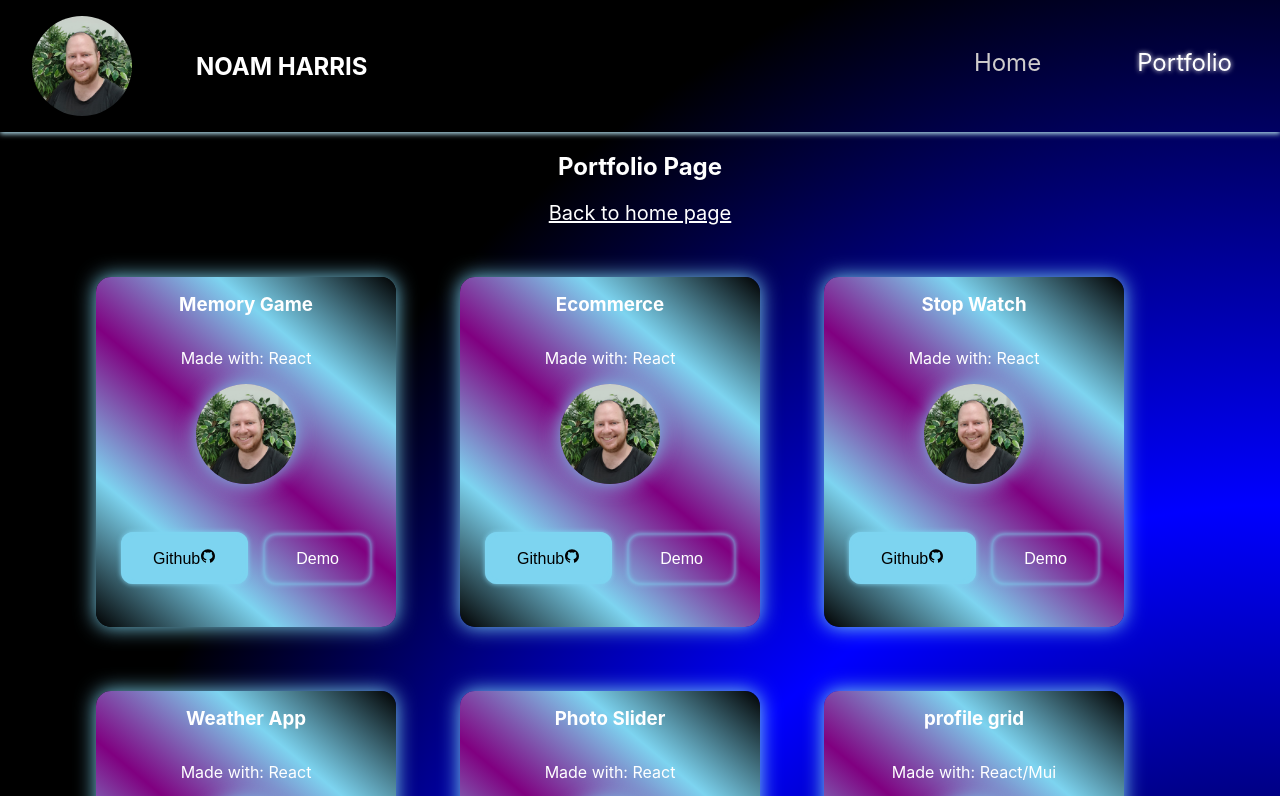
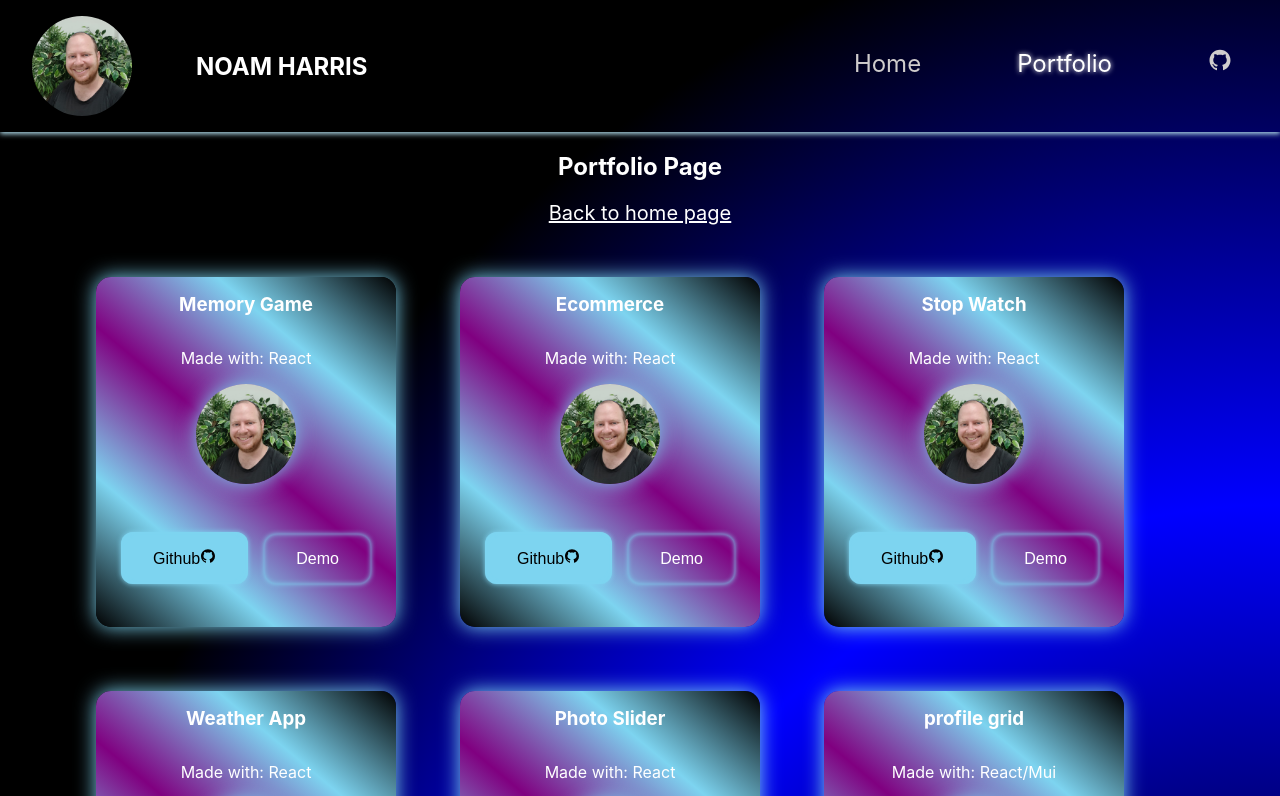
Before and after one commit to Noam597/resume, a React (Create React App) app: page /resume/portfolio in a window 1280 px wide. Shown: the top 796 px of the page. Built offline with nearby package versions, Linux system fonts and the light colour scheme.

Commit message:
resume commited

```diff
--- a/src/components/firstPage/footer/Footer.js
+++ b/src/components/firstPage/footer/Footer.js
@@ -2,6 +2,7 @@
 import styles from './footer.module.css';
 import {AiFillLinkedin,AiFillGithub} from 'react-icons/ai';
 import {FaFileDownload} from 'react-icons/fa';
+import CV from '../../../files/Noam_Harris_CV.pdf'
 
 const Footer = () => {
   return (
@@ -11,7 +12,7 @@ const Footer = () => {
           <div className={styles.list}>
           <span><a href="https://linkedin.com/in/noam-harris" rel="noreferrer" target="_blank"><AiFillLinkedin/></a></span>
           <span><a href="https://github.com/Noam597" rel="noreferrer" target="_blank"><AiFillGithub/></a></span>
-          <span><a href="" rel="noreferrer" target="_blank"><FaFileDownload/></a></span>
+          <span><a href={CV} rel="noreferrer" target="_blank"><FaFileDownload/></a></span>
         </div>
     </div>
   )
--- a/src/components/firstPage/home/Home.js
+++ b/src/components/firstPage/home/Home.js
@@ -2,6 +2,7 @@
 import styles from "./home.module.css";
 import {AiFillLinkedin,AiFillGithub} from 'react-icons/ai';
 import {FaFileDownload} from 'react-icons/fa';
+import CV from '../../../files/Noam_Harris_CV.pdf'
 const Home = () => {
   return (
     <section id="home" className={styles.home}>
@@ -15,7 +16,7 @@ const Home = () => {
         <div className={styles.list}>
           <a href="https://linkedin.com/in/noam-harris" rel="noreferrer" target="_blank"><span><AiFillLinkedin/></span></a>
          <a href="https://github.com/Noam597" rel="noreferrer" target="_blank"><span><AiFillGithub/></span></a>
-          <a href="" download><span><FaFileDownload/></span></a>
+          <a href={CV} download><span><FaFileDownload/></span></a>
         </div>
     </section>
   );
--- a/src/components/header/Header.js
+++ b/src/components/header/Header.js
@@ -3,6 +3,7 @@ import { NavLink, useNavigate } from "react-router-dom";
 import styles from "./header.module.css";
 import profile from "../../assests/profile.jpeg";
 import { FaBars } from "react-icons/fa";
+import {AiFillGithub} from 'react-icons/ai';
 const Header = () => {
   const [menu, setMenu] = useState(false);
 
@@ -44,6 +45,11 @@ const Header = () => {
               Portfolio
             </NavLink>
           </li>
+          <li>
+            <a href="https://github.com/Noam597/resume" rel="noreferrer" target="_blank">
+             <AiFillGithub/>
+            </a>
+          </li>
         </ul>
       </div>
       <>
```
Also changed, not shown: 2 other files (tests, documents, lock files or other folders).
